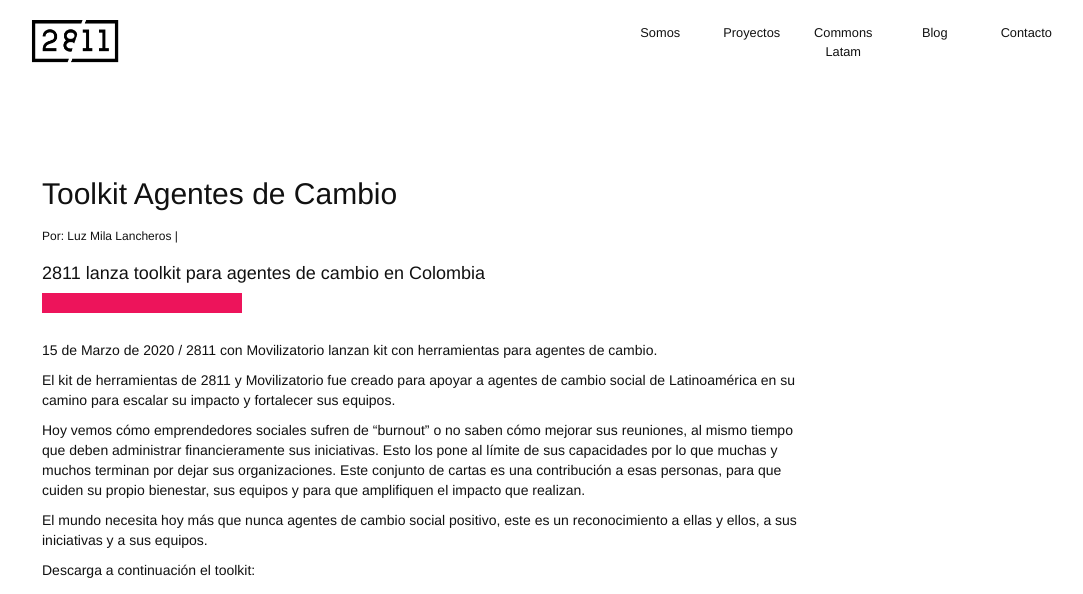
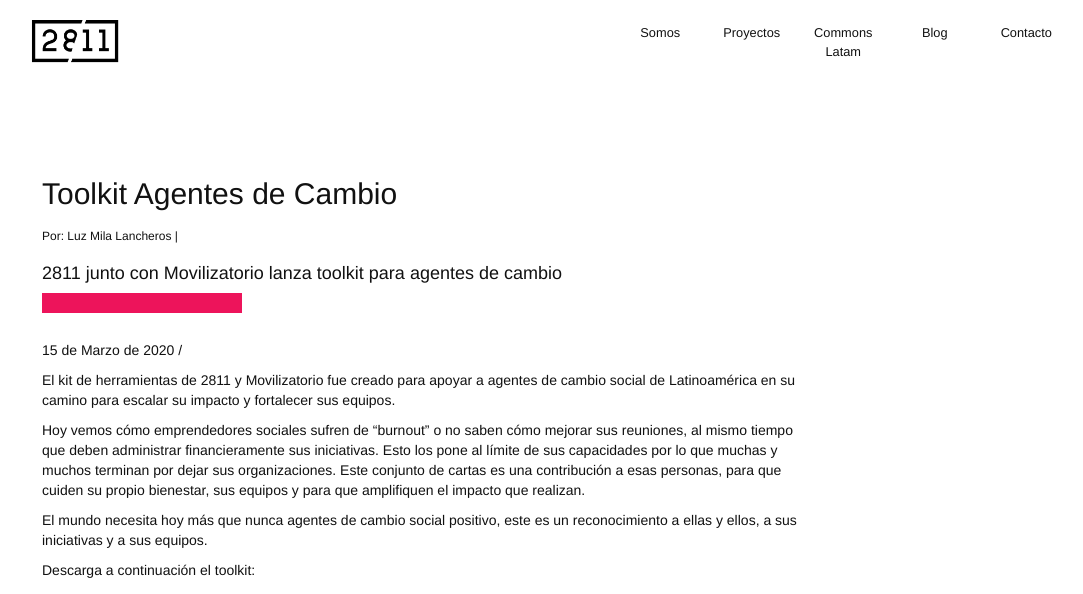
Before and after one commit to 2811Chile/2811Chile.github.io, a Jekyll site: the page built from _posts/2020-04-14-tookit.markdown, in a window 1280 px wide, cut to the strip 0-594 px from the top of the page. Shown: the whole strip, without its empty margins (138-1221 px from the left). Built offline with Jekyll 4.4.1, drawn with Linux system fonts in a browser that asks for light colours; nearby versions of some CDN libraries; some web fonts are replaced; our own code applies the rules of GitHub Pages for plain Markdown files.

Commit message:
Updated Tookit

```diff
--- a/_posts/2020-04-14-tookit.markdown
+++ b/_posts/2020-04-14-tookit.markdown
@@ -6,12 +6,12 @@
 autor: Luz Mila Lancheros
 link-contacto: mailto:luzmila@2811.cl
 categorias: herramientas, agentes de cambio, colombia
-bajada: 2811 lanza toolkit para agentes de cambio en Colombia
+bajada: 2811 junto con Movilizatorio lanza toolkit para agentes de cambio
 portada:
 excerpt_separator: "<!--mas-->"
 ---
 
-15 de Marzo de 2020 / 2811 con Movilizatorio lanzan kit con herramientas para agentes de cambio. <!--mas-->
+15 de Marzo de 2020 / <!--mas-->
 
 El kit de herramientas de 2811 y Movilizatorio fue creado para apoyar a agentes de cambio social de Latinoamérica en su camino para escalar su impacto y fortalecer sus equipos.
 
```
